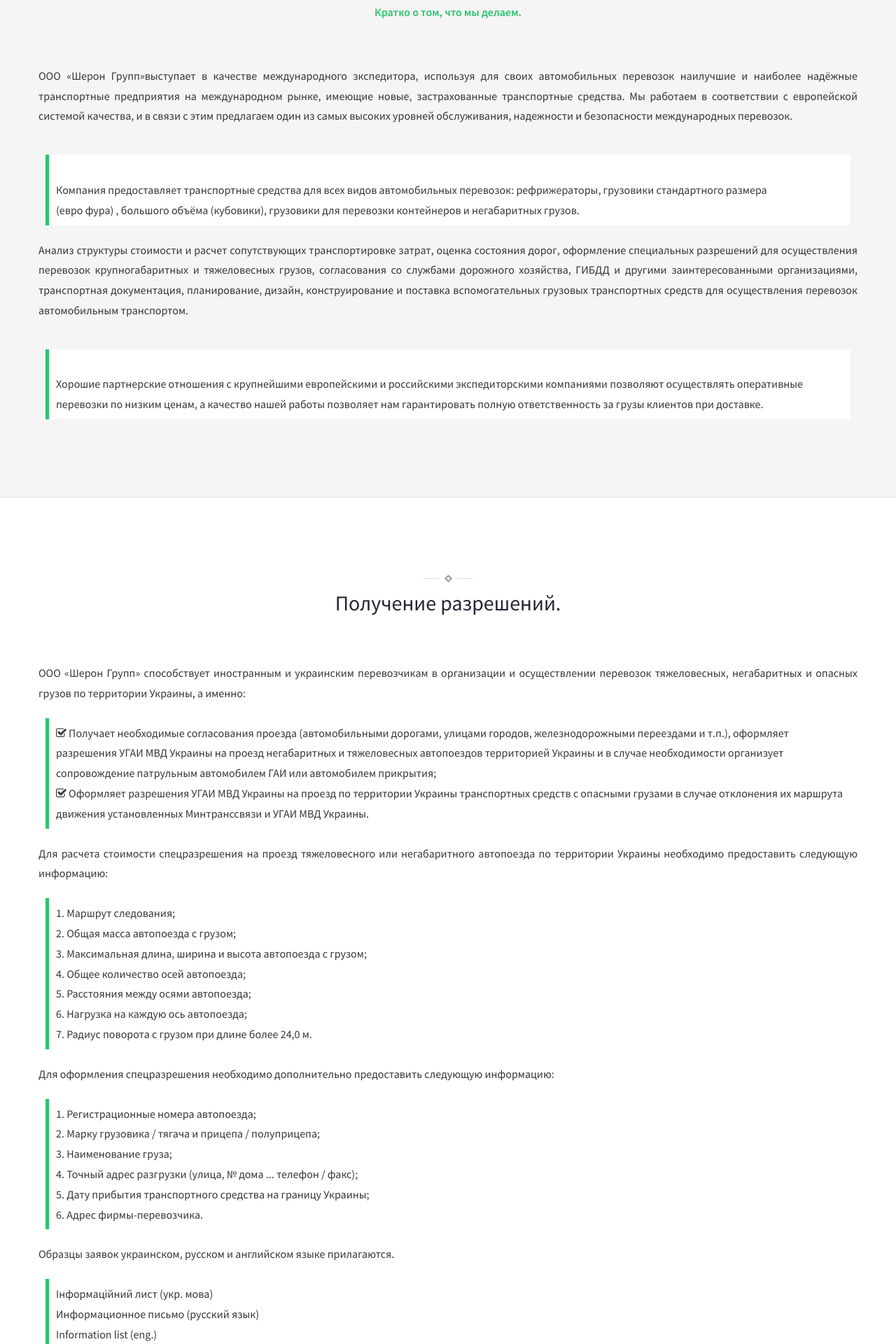
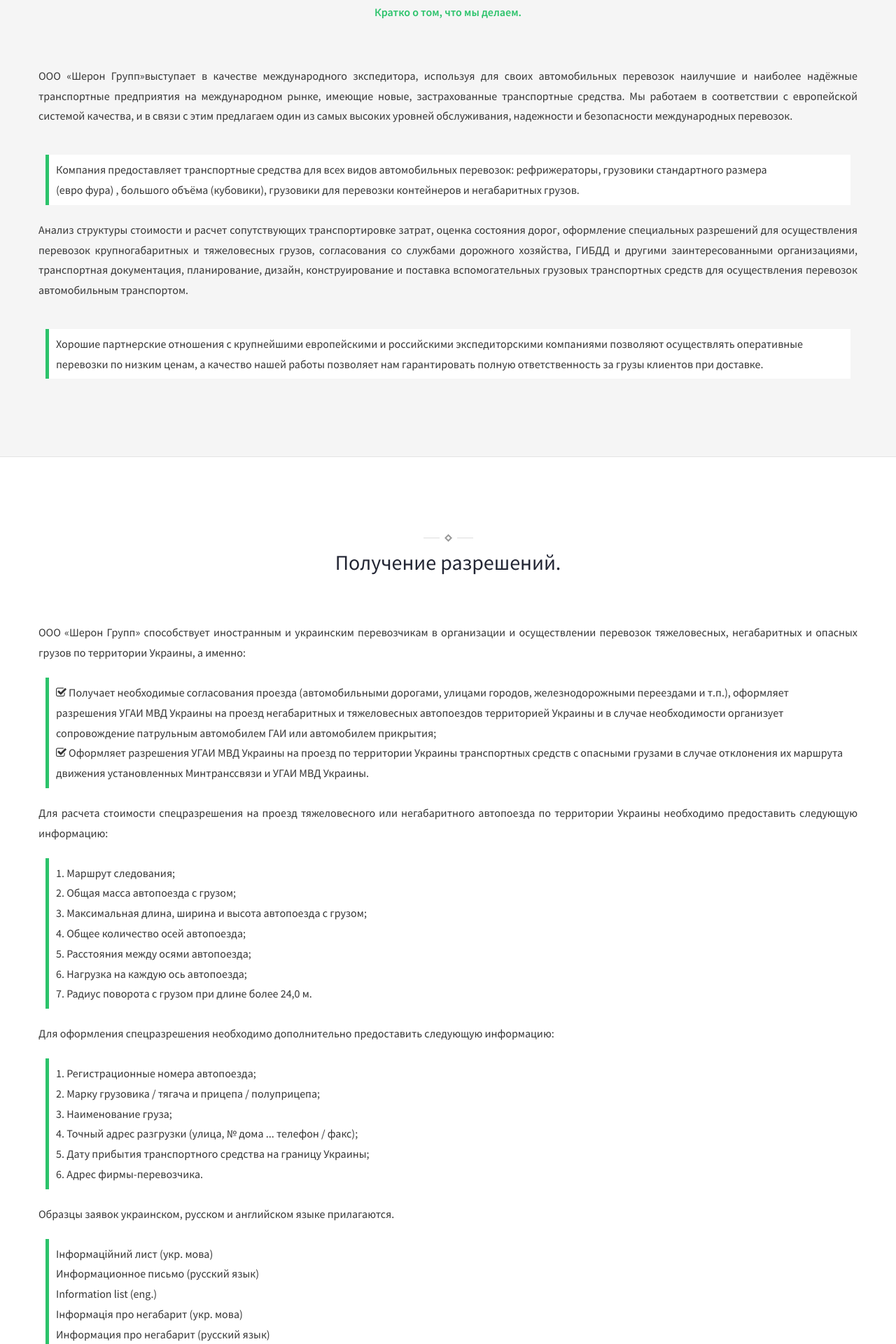
Before and after one commit to 4johndoe/sharon, a PHP site: page /sharon/ in a window 1280 px wide. Shown: the part 1181-3101 px from the top of the page at 70% size. Run offline with PHP 8.4, Linux system fonts and the light colour scheme; some libraries are stand-ins or nearby versions.

Commit message:
indentation war

```diff
--- a/index.php
+++ b/index.php
@@ -255,7 +255,7 @@
 			<!--/.about-text-->
 			<br />
 			<blockquote>
-				<p align="justify"><br>
+				<p align="justify">
 					Компания предоставляет транспортные средства для всех видов автомобильных перевозок: рефрижераторы,
 					грузовики стандартного размера <br>(евро фура) , большого объёма (кубовики), грузовики для перевозки
 					контейнеров и негабаритных грузов.
@@ -266,7 +266,7 @@
 			</p>
 			<br />
 			<blockquote>
-				<p align="justify"><br>
+				<p align="justify">
 					Хорошие партнерские отношения с крупнейшими европейскими и российскими экспедиторскими компаниями позволяют осуществлять оперативные перевозки по низким ценам, а качество нашей работы позволяет нам гарантировать полную ответственность за грузы клиентов при доставке.
 				</p>
 			</blockquote>
@@ -309,15 +309,21 @@
 						Для расчета стоимости спецразрешения на проезд тяжеловесного или негабаритного автопоезда по территории Украины необходимо предоставить следующую информацию:
 					</p>
 					<blockquote>
+						<div>
 							<p>
 								1. Маршрут следования;<br>
 								2. Общая масса автопоезда с грузом;<br>
 								3. Максимальная длина, ширина и высота автопоезда с грузом;<br>
 								4. Общее количество осей автопоезда;<br>
+							</p>
+						</div>
+						<div>
+							<p>
 								5. Расстояния между осями автопоезда;<br>
 								6. Нагрузка на каждую ось автопоезда;<br>
 								7. Радиус поворота с грузом при длине более 24,0 м.
 							</p>
+						</div>
 					</blockquote>
 					<p class="about-text">
 						Для оформления спецразрешения необходимо дополнительно предоставить следующую информацию:
@@ -374,7 +380,7 @@
 	<div class="container">
 		<div class="row">
 			<div class="text-center">
-				<h2 class="section-heading light-section-heading">Виды перевозок<span>Время рассказать о себе</span></h2>
+				<h2 class="section-heading light-section-heading">Виды перевозок<!-- <span>Время рассказать о себе</span> --></h2>
 			</div>
 			<!--/.text-center-->
 		</div>
@@ -487,7 +493,6 @@
 					<!--/.about-text-->
 					<blockquote>
 						<p align="justify">
-							<br>
 							Для организации железнодорожных вагонных перевозок используются ж/д полувагоны, крытые и открытые ж/д вагоны, изотермические ж/д вагоны и т.д. Железнодорожные перевозки грузов могут осуществляться ж/д вагонами и полувагонами, ж/д платформами, а также мелкими, малотоннажными, групповыми и маршрутными отправками.
 							Мелкой отправкой считается отгружаемая по одной накладной партия товара массой до 10т. и объемом не более 1/3 вместимости крытого четырехосного ж/д вагона, полувагона или площадки четырехосной жд платформы. Малотоннажной отправкой в четырехосных ж/д вагонах считается партия товара по одной накладной массой 10-20т. и объемом не более половины вместимости четырехосного ж/д вагона. К грузоперевозке малотоннажными отправками допускаются все тарные и штучные товары, кроме скоропортящихся.
 							Групповой отправкой считается предъявляемая по одной накладной партия товара, для перевозки, которой требуется предоставление более одного ж/д вагона, но менее маршрута.
@@ -498,7 +503,7 @@
 						Предлагаемый комплекс транспортно-экспедиционных услуг при железнодорожных перевозках:
 					</p>
 					<blockquote>
-						<p><br>
+						<p>
 							<i class="fa fa-check-square-o"></i>
 							Доставка грузов «от двери до двери» - доставка груза автомобильным транспортом под загрузку к грузоотправителю, принятие груза и доставка получателю согласно заявке заказчика без участия последнего.
 							<br>
@@ -538,7 +543,7 @@
 						Отдел логистики предоставит подробные консультации по правилам ж/д перевозок, железнодорожной логистике перевозок, подготовке транспортных условий контрактов, связанных с ж/д доставкой груза.
 					</p>
 					<blockquote>
-						<p><br>
+						<p>
 							Чтобы получить подробную информацию на грузоперевозку, стоимости и условиях поставки Вашего товара, Вам достаточно лишь позвонить по контактному телефону, связаться по электронной почте.
 						</p>
 					</blockquote>
```
Lines whose indentation alone changed are shown as unchanged.
